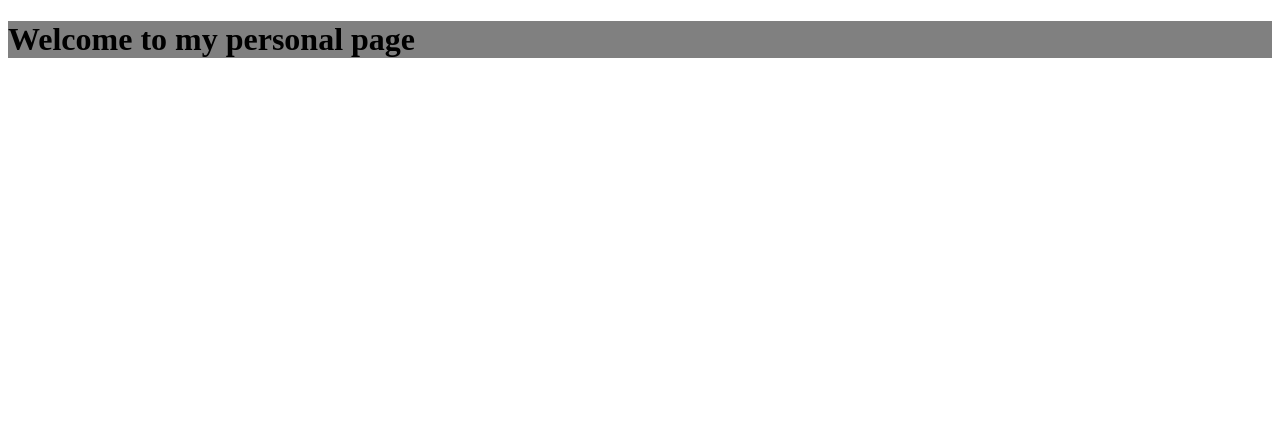
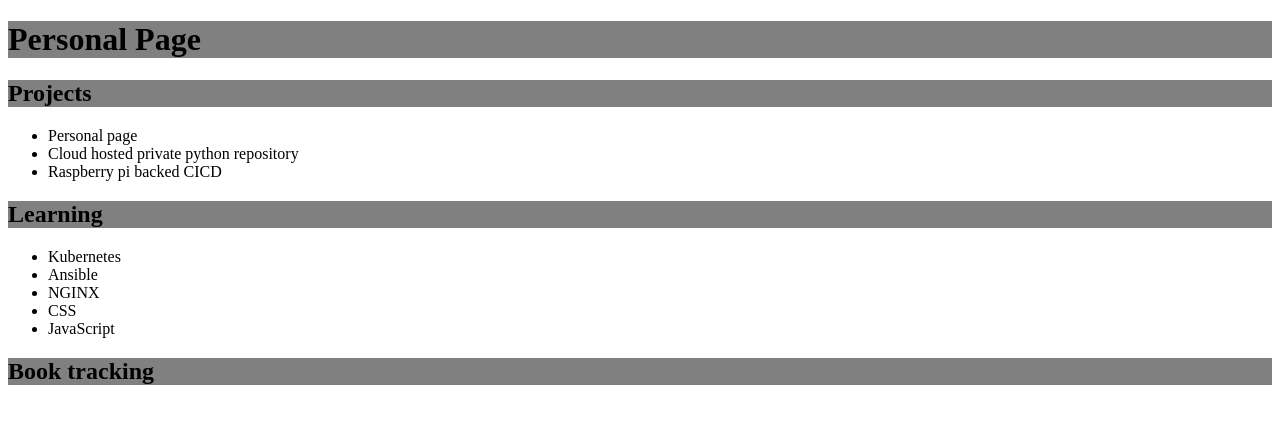
Before and after one commit to rnoorduynlondono/rnoorduynlondono.github.io, a plain HTML site: page index.html in a window 1280 px wide. Drawn offline with Linux system fonts and the light colour scheme.

Commit message:
added some more information

```diff
--- a/index.html
+++ b/index.html
@@ -1,11 +1,30 @@
 <!DOCTYPE html>
 <html>
   <head>
-    <title>Hello World</title>
+    <title>Nothing special</title>
     <link rel='stylesheet' href="styles/style.css">
   </head>
   <body>
-    <h1>Welcome to my personal page
-    </h1>
+    <h1>Personal Page</h1>
+
+    <h2>Projects</h2>
+    <ul>
+      <li>Personal page</li>
+      <li>Cloud hosted private python repository</li>
+      <li>Raspberry pi backed CICD</li>
+    </ul>
+
+    <h2>Learning</h2>
+    <ul>
+      <li>Kubernetes</li>
+      <li>Ansible</li>
+      <li>NGINX</li>
+      <li>CSS</li>
+      <li>JavaScript</li>
+
+    </ul>
+
+    <h2>Book tracking</h2>
+
   </body>
 </html>
--- a/styles/style.css
+++ b/styles/style.css
@@ -1,3 +1,3 @@
-h1 {
+h1, h2 {
     background-color: grey
 }
```
